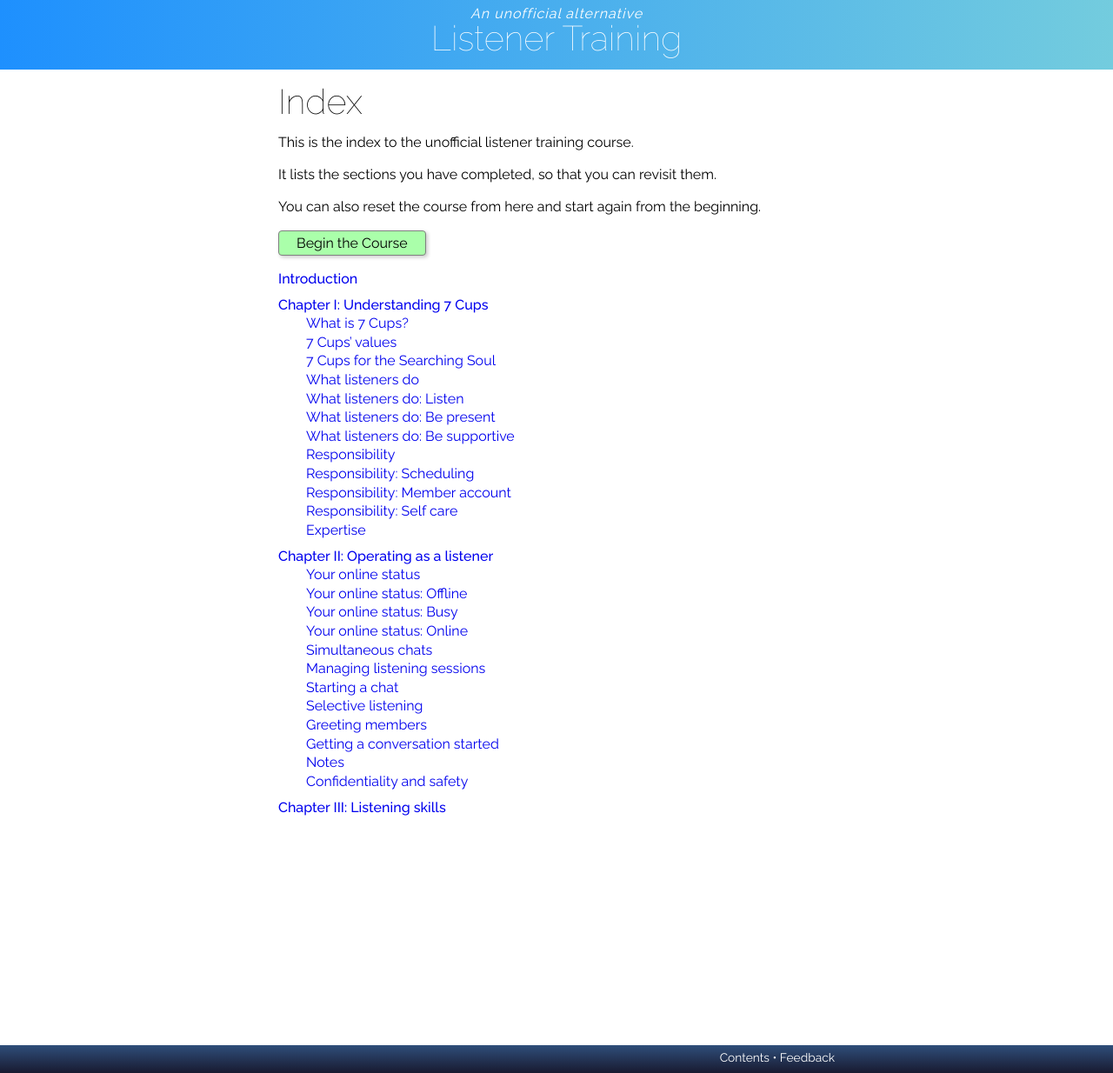
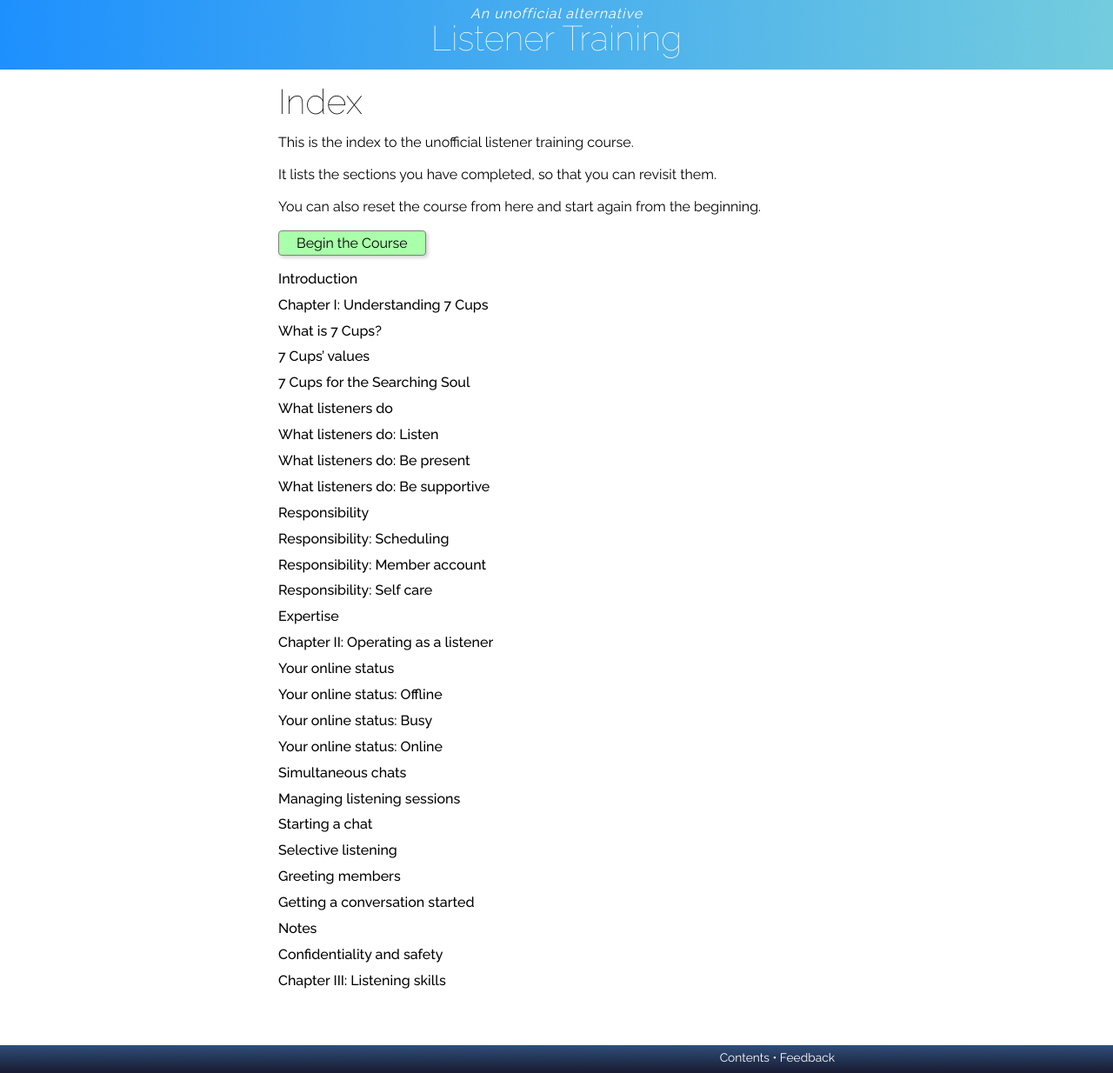
Before and after one commit to RarelyCharlie/rarelycharlie.github.io, a Jekyll site: the page built from _listen/index.md, in a window 1280 px wide and 1234 px high. Shown: the whole window at 87% size. Built offline with Jekyll 4.4.1, drawn with Linux system fonts in a browser that asks for light colours; nearby versions of some CDN libraries.

Commit message:
unlink h4s

```diff
--- a/_listen/index.md
+++ b/_listen/index.md
@@ -22,11 +22,11 @@ h4 a:hover {text-decoration: underline;}
 {% for section in site.listen %}
   {% case section.class %}
     {% when 'chapter' %}
-#### [{{ section.title }}]({{ section.url | remove: '.html' }} "Go to this chapter")
-{: .chapter data-serial="{{ section.serial }}"}
+#### {{ section.title }}
+{: .chapter data-serial="{{ section.serial }}" data-url="{{ section.url | remove: '.html' }}" data-title="Go to this chapter"}
     {% when 'section' %}
-#### [{{ section.title }}]({{ section.url | remove: '.html' }} "Go to this section")
-{: .section data-serial="{{ section.serial }}"}
+#### {{ section.title }}
+{: .chapter data-serial="{{ section.serial }}" data-url="{{ section.url | remove: '.html' }}" data-title="Go to this section"}
     {% else %}
       {% continue %}
   {% endcase %}
```
